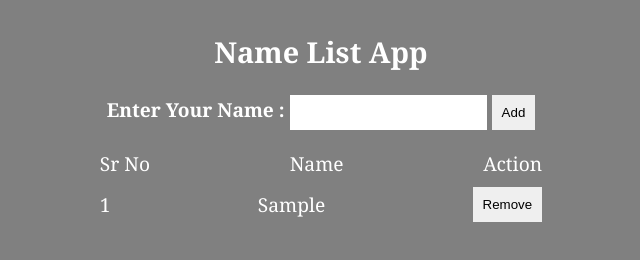
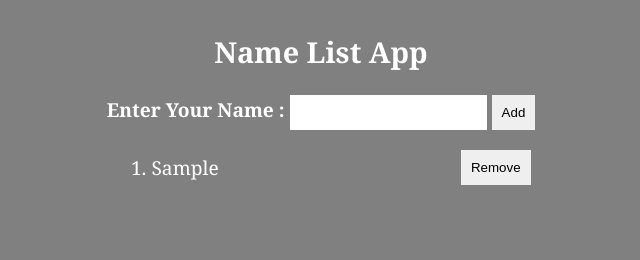
Before and after one commit to hariomdeshpande/Core-Js-Training, a plain HTML site: page assignment-solutions/to-do-list.html in a window 1280 px wide. Both pictures are taken after typing "Sample" into the empty fields and a click on the button "Add". Shown: the whole page, without its empty margins (319-959 px from the left). Drawn offline with Linux system fonts and the light colour scheme.

Commit message:
task updated

```diff
--- a/assignment-solutions/to-do-list.html
+++ b/assignment-solutions/to-do-list.html
@@ -28,10 +28,10 @@
             padding: 10px;
         }
         .list-wrapper{
-            width: 35%;
+            width: 30%;
             margin: 20px 0;
         }
-        .list-item {
+        .list-item div{
             display: flex;
             align-items: center;
             justify-content: space-between;
@@ -53,19 +53,18 @@
             <b> Enter Your Name : </b> <input type="text" id="inputName">
             <button type="button" onclick="addNameToList()">Add</button>
         </div>
-        <div class="list-wrapper" id="list-wrapper">
-            <div class="list-item"><div>Sr No</div><div>Name</div><div>Action</div></div>
-        </div>
+        <ol class="list-wrapper" id="list-wrapper">
+            <!-- <div class="list-item"><div>Sr No</div><div>Name</div><div>Action</div></div> -->
+        </ol>
     </div>
 
     <script>
-        nameList = []
+
         function addNameToList() {
             myName = document.getElementById('inputName').value;
             if(myName.length<=1){
                 window.alert("Name length should be Greater than 2")
             }else{
-                nameList.push(myName);
                 document.getElementById('inputName').value="";
                 appendName(myName);
             }
@@ -74,27 +73,26 @@
 
         function appendName(myName) {
 
-            listItem = document.createElement('div');
+            listItem = document.createElement('li');
+            listContent = document.createElement('div')
             listItem.classList.add('list-item');
-            listItem.id = nameList.length;
 
-            serialDiv = document.createElement('div');
             nameDiv = document.createElement('div');
             removeBtn = document.createElement('button');
 
-            serialDiv.innerHTML = nameList.length;
+
             nameDiv.innerHTML = myName;
             removeBtn.innerHTML = "Remove";
             removeBtn.classList.add('removeBtn')
 
             removeBtn.addEventListener('click',function(){
-                this.parentElement.remove()
-                nameList.pop()
+                this.parentElement.parentElement.remove()
             });
 
             listWrapper = document.getElementById('list-wrapper');
             listWrapper.appendChild(listItem)
-            listItem.append(serialDiv, nameDiv, removeBtn);
+            listItem.appendChild(listContent)
+            listContent.append( nameDiv, removeBtn);
 
             console.log("NameList",nameList)
 
```
